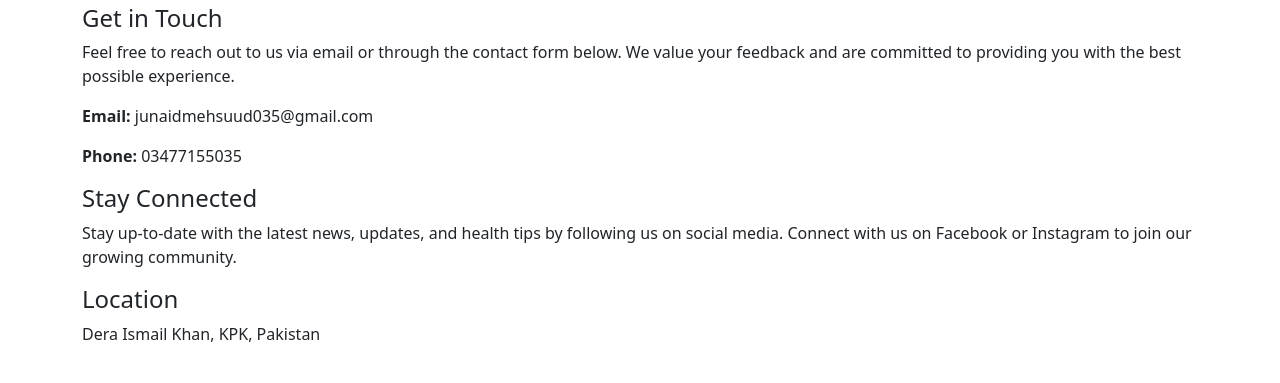
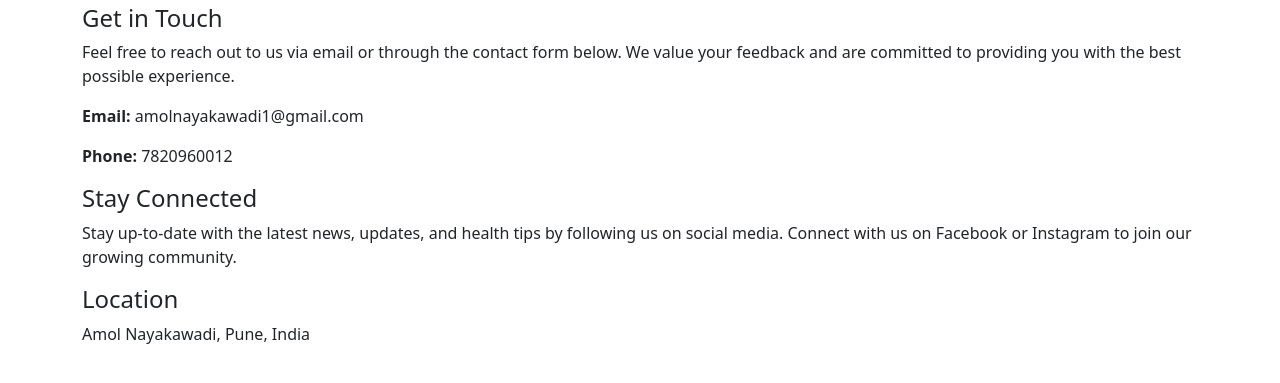
Before and after one commit to amolnayakawadi/Medicine_recommendation_system, a Flask app: page /contact in a window 1280 px wide. Shown: the part 198-581 px from the top of the page. Run offline with Flask 3, Linux system fonts and the light colour scheme; parts of the project's set-up code (start-up, migrations or seed data) failed here and were passed over.

Commit message:
Update contact.html

```diff
--- a/templates/contact.html
+++ b/templates/contact.html
@@ -21,8 +21,8 @@
 </h4>
 <p>Feel free to reach out to us via email or through the contact form below. We value your feedback and are committed to providing you with the best possible experience.
 </p>
-<p><b>Email:</b> junaidmehsuud035@gmail.com</p>
-<p><b>Phone:</b> 03477155035</p>
+<p><b>Email:</b> amolnayakawadi1@gmail.com</p>
+<p><b>Phone:</b> 7820960012</p>
 
 
 <h4>Stay Connected</h4>
@@ -30,7 +30,7 @@
 </p>
 <h4>Location
 </h4>
-<p>Dera Ismail Khan, KPK, Pakistan</p>
+<p>Amol Nayakawadi, Pune, India</p>
 
 
 
```
